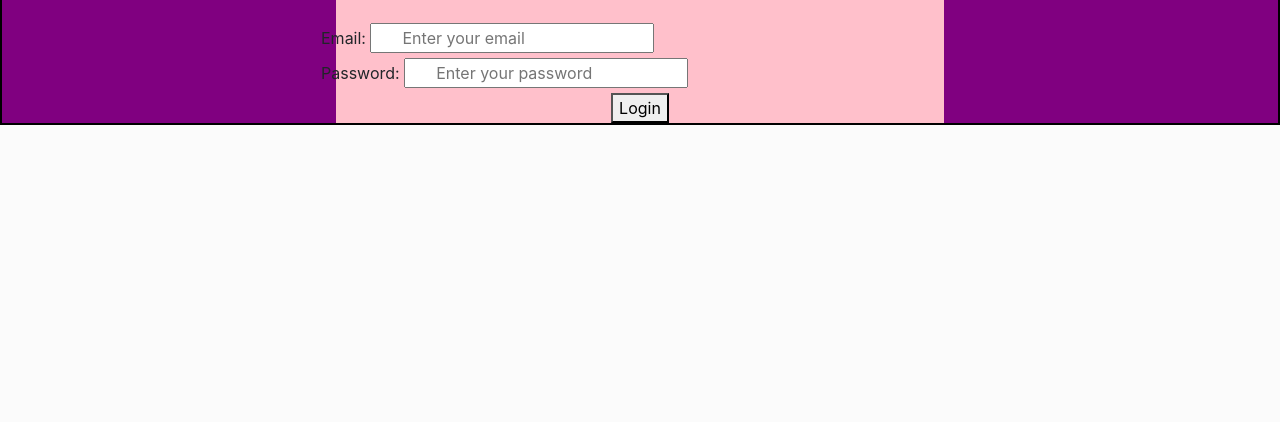
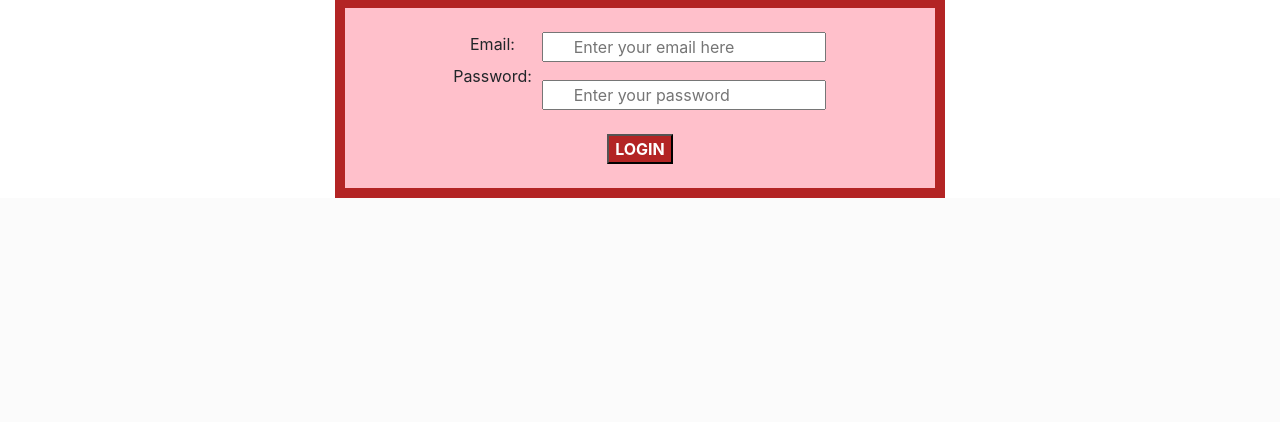
Before and after one commit to EKim-NY/my_hackbright_project_timetracker, a Flask app: page /login in a window 1280 px wide. Shown: the part 378-800 px from the top of the page. Run offline with Flask 2, Linux system fonts and the light colour scheme; some libraries are stand-ins or nearby versions.

Commit message:
Login form: text input fields are positioned correctly but email/password labels are not. Finished styling LOGIN button in same form.

```diff
--- a/static/css/style.css
+++ b/static/css/style.css
@@ -17,6 +17,7 @@
     list-style-image: url("/static/img/tomato_clipart.jpg");
 }
 */
+
 body {
     background-color: #fbfbfb; /* rgb(251, 251, 251) */
     /*background-image: url("/static/img/amy-tran_pink-painted-wall.jpg"); */
@@ -32,35 +33,29 @@ body {
 
 
 .container-fluid.body-of-page {
-    border: 2px solid black;
-    background-color: purple;
+    background-color: white;
 }
 
 
-#login-form {
-    border: 5px 5px 5px 5px solid red;
+.container-fluid.form-container {
+    border:10px solid #b32424;
     background-color: pink;
 }
 
-#email-box {
-    padding: auto auto auto auto;
-    border: 3px solid red;
-}
-
-#password-box {
-
+.login-field {
+    color: #b32424;
 
 }
 
 input[type="text" i] {
     padding-left: 30px;
+
 }
 
-/*#submit-btn {
-    padding-left: 30px;
-    padding-right: 30px;
-    border-color: 5px solid red;
-    background-color:pink;
-    margin-top: 15px;
-    margin-bottom: 15px;
-}*/
+.submit-btn {
+    border-style: 3px solid red;
+    background-color: #b32424;
+    font-weight: bold;
+    color: white;
+    /*color: #ea6564;*/
+}
--- a/templates/login.html
+++ b/templates/login.html
@@ -11,28 +11,52 @@
       </div>
   </div>
 
-  <div class="form-container" id="login-form">
+  <div class="container-fluid form-container">
     <br>
-    <div class="row justify-content-left">
-      <form class="login-box" action="/login" method="post">
-        <label>Email:</label>
-        <input type="text" name="email" placeholder="Enter your email">
-      </form>
-    </div>
+      <div class="row justify-content-center"> <!-- Row1 -->
+        {# Two divs inside a row. Div 1 holds 2 rows of text. Div 2 holds 2 rows of text input types.  #}
 
-    <div class="row justify-content-left">
-      <form class="login-box" action="/login" method="post">
-        <label>Password:</label>
-        <input type="text" name="password" placeholder="Enter your password">
-      </form>
-    </div>
+        {# Div 1 #}
+        <div class="col-2">
+          <div class="row justify-content-center">
+            <label>Email:</label>
+          </div>
 
 
+          <div class="row justify-content-center">
+            <label>Password:<label>
+          </div>
+        </div> <!-- Div 1 -->
 
+        {# Div2 #}
+        <div class="col-6">
+          <div class="row justify-content-left">
+            <form action="/login" method="post">
+              <input class="login-field" type="text" name="email" placeholder="Enter your email here">
+            </form>
 
+            <div class="row">
+              <br><br>
+            </div>
+
+            <form action="/login" method="post">
+              <input class="login-field" type="text" name="password" placeholder="Enter your password">
+            </form>
+          </div>
+        </div> <!-- Div 2-->
+
+      </div> <!-- Row1 -->
+
+      <br>
+
+    <!-- Row 2 -->
+    <div class="row justify-content-center">
       <form class="row justify-content-center" action="/login" method="post">
-        <button type="button" class="submit-btn">Login</button>
+        <button type="button" class="submit-btn">LOGIN</button>
       </form>
+    </div> <!-- Row2  -->
+
+    <br>
 
   </div> <!--form-container-->
 
```
